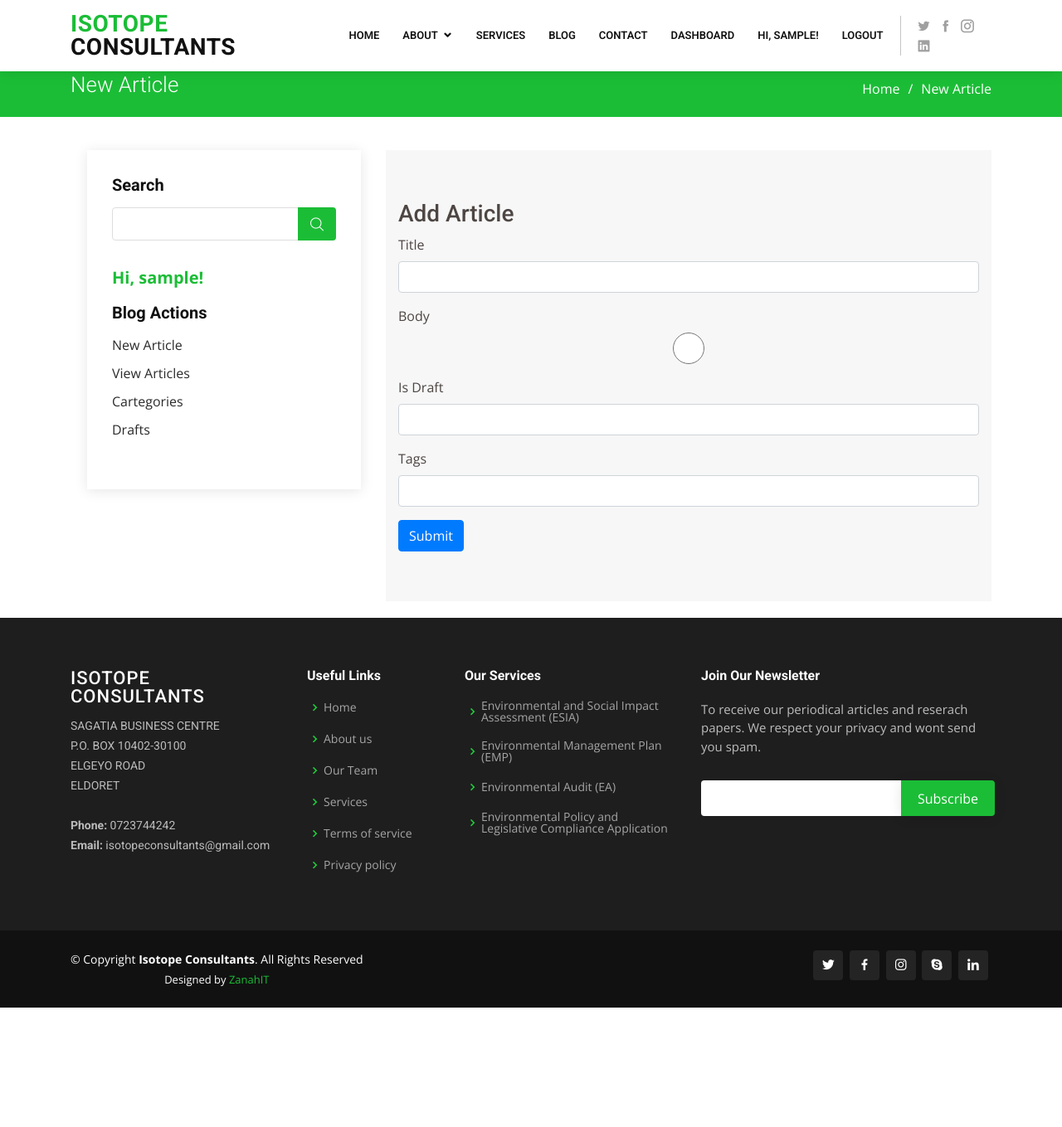
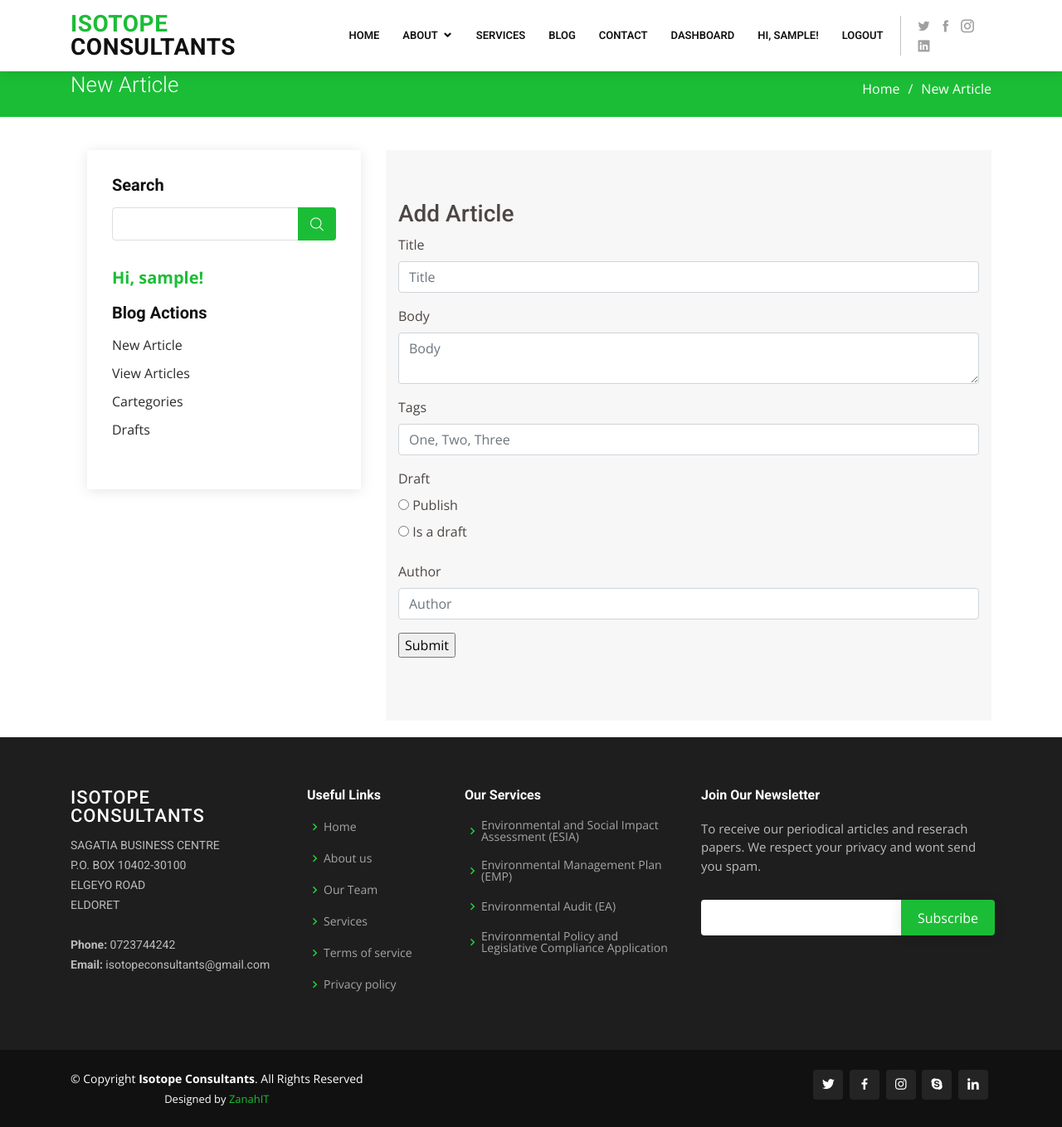
Before and after one commit to ekck/isotope-consultants, a Flask app: page /blog/add_article in a window 1280 px wide. Shown: the whole page at 83% size. Before the commit the page ends 1215 px from the top, so only its background shows below. Run offline with Flask 2, Linux system fonts and the light colour scheme; the visitor is signed in with stand-in values (Sample User, id 1); data comes from the database, SQL or seed files in the repository; parts of the project's set-up code (start-up, migrations or seed data) failed here and were passed over; some libraries are stand-ins or nearby versions.

Commit message:
sqlalcsqlalchemy.engine.Engine

```diff
--- a/app/blog/forms.py
+++ b/app/blog/forms.py
@@ -1,18 +1,19 @@
 # app/blog/forms.py
 
 from flask_wtf import FlaskForm
-from wtforms import PasswordField, StringField, TextAreaField, SubmitField, ValidationError, RadioField, validators
+from wtforms import PasswordField, StringField, TextAreaField, SubmitField, ValidationError, RadioField, validators, IntegerField
 from wtforms.validators import DataRequired, Email, EqualTo, Length
 
 class ArticleForm(FlaskForm):
     """
     Form for user to add or edit an article
     """
+
     title = StringField('Title', [validators.Length(min=1, max=200,message='Too short or too long')])
-    author = StringField('author', [validators.DataRequired()])
+    author = StringField('Author', [validators.DataRequired()])
     body = TextAreaField('Body', [validators.Length(min=30)])
     tags = StringField('Tags', [validators.DataRequired()])
-    draft = RadioField('Draft', choices=[('True','Is a draft'),('False','Not a draft')])
+    draft = RadioField('Draft', choices=[('False','Publish'), ('True','Is a draft')])
     submit = SubmitField('Submit')
 
 class CartegoryForm(FlaskForm):
--- a/app/blog/views.py
+++ b/app/blog/views.py
@@ -2,6 +2,7 @@
 
 from flask import abort, flash, redirect, render_template, url_for
 from flask_login import current_user, login_required
+from flask_sqlalchemy import SQLAlchemy
 
 
 from . import blog
@@ -33,7 +34,7 @@ def list_articles():
     articles = Article.query.all()
     return render_template('blog/articles.html', title="Articles", articles=articles)
 
-@blog.route('/add_article')
+@blog.route('/add_article', methods=['GET', 'POST'])
 @login_required
 def add_article():
     """
@@ -59,7 +60,7 @@ def add_article():
             flash('Error: Article name already excits.')
 
         # redirect to articles page
-        return redirect(url_for('blog.articles'))
+        return redirect(url_for('blog.list_articles'))
 
     return render_template('blog/article.html', action="Add",add_article=add_article, form=form, title="New Article")
 
--- a/app/models.py
+++ b/app/models.py
@@ -42,6 +42,8 @@ class User(UserMixin, db.Model):
 
     def __repr__(self):
         return '<User: {}>'.format(self.username)
+
+
 
 # Set up user_loader
 @login_manager.user_loader
@@ -118,10 +120,10 @@ class Staff(db.Model):
 
 class Article(db.Model):
     """
-    Create Post table
+    Create an Articles table
     """
 
-    __tablename__ = 'posts'
+    __tablename__ = 'articles'
 
     id = db.Column(db.Integer, primary_key=True)
     title = db.Column(db.String(50))
--- a/app/templates/blog/article.html
+++ b/app/templates/blog/article.html
@@ -18,50 +18,57 @@
         <h3>Edit Article</h3>
     {% endif %}
         <div>
-        <form method="POST" role="form" action="{{ url_for('blog.add_article') }}">
-            <div class="form-group">
+
+            <form method="POST" role="form"  action="{{ url_for('blog.add_article') }}">
 
 
-                <label for="">Title</label>
+            <div class="form-group" >
+                {{ form.csrf_token() }}
+                <div class="form-group">
 
 
-                <input type="" class="form-control" id="" aria-describedby="">
+
+                {{ wtf.form_field(form.title, class='form-control',
+                placeholder='Title') }}
+
+              </div>
+              <div class="form-group" >
 
 
+
+                {{ wtf.form_field(form.body, class='form-control',
+                placeholder='Body', id="editor") }}
+
               </div>
-              <div class="form-group" id="editor">
+
+              <div class="form-group">
 
 
-                <label for="">Body</label>
 
-
-                <input type="radio" class="form-control" id="" aria-describedby="">
-
+                {{ wtf.form_field(form.tags, class='form-control',
+                placeholder='One, Two, Three') }}
 
               </div>
               <div class="form-group">
 
 
-                <label for="">Is Draft</label>
 
-
-                <input type="" class="form-control" id="" aria-describedby="">
-
+                {{ wtf.form_field(form.draft, class='form-control',
+                placeholder='Is Draft?') }}
 
               </div>
               <div class="form-group">
 
 
-                <label for="">Tags</label>
 
-
-                <input type="" class="form-control" id="" aria-describedby="">
-
+                {{ wtf.form_field(form.author, class='form-control',
+                placeholder='Author') }}
 
               </div>
 
 
-              <button type="submit" class="btn btn-primary">Submit</button>
+              {{ form.submit() }}
+            </div>
 
             </form>
         </div>
```
Also changed, not shown: migrations/versions/07e91e5e06b2_.py (added, +48 -0 lines).
